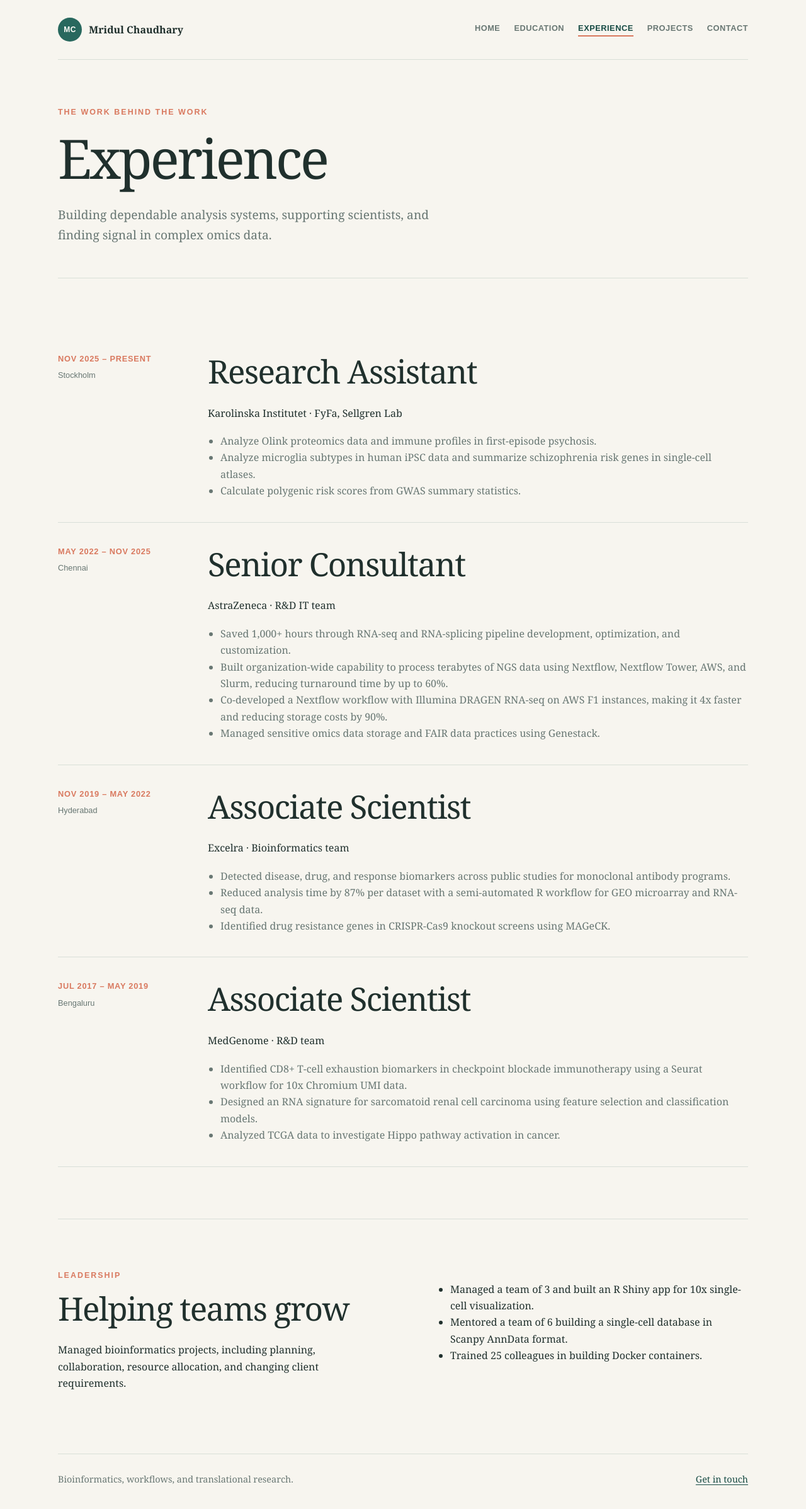
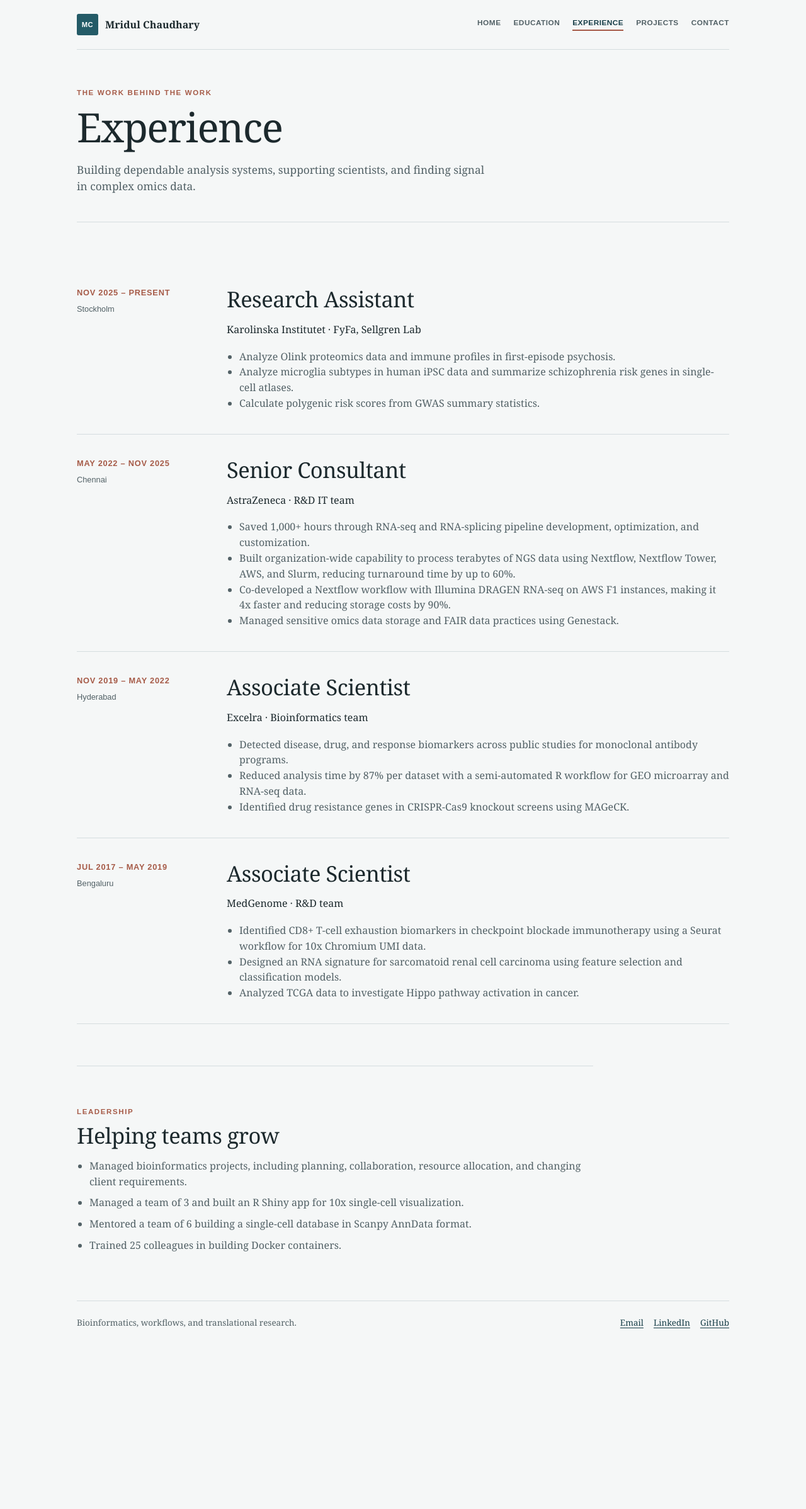
Before and after one commit to Mridul-Chaudhary/Mridul-Chaudhary.github.io, a Jekyll site: the page built from experience.md, in a window 1280 px wide. Shown: the whole page at 63% size. Built offline with Jekyll 4.4.1, drawn with Linux system fonts in a browser that asks for light colours; after the commit the page ends 2143 px from its top, so only the background shows below that.

Commit message:
cleaner look and texts, added picture

```diff
--- a/_layouts/default.html
+++ b/_layouts/default.html
@@ -25,7 +25,7 @@
 
       <footer class="site-footer">
         <span>Bioinformatics, workflows, and translational research.</span>
-        <a href="mailto:mridulchaudhary93@gmail.com">Get in touch</a>
+        <span class="footer-links"><a href="mailto:mridulchaudhary93@gmail.com">Email</a><a href="https://www.linkedin.com/in/mridul-chaudhary-b7228778/">LinkedIn</a><a href="https://github.com/Mridul-Chaudhary">GitHub</a></span>
       </footer>
     </div>
   </body>
--- a/assets/css/style.scss
+++ b/assets/css/style.scss
@@ -2,15 +2,15 @@
 ---
 
 :root {
-  --ink: #20302d;
-  --muted: #687773;
-  --paper: #f7f5ef;
-  --surface: #fffdf8;
-  --line: #d9dfd8;
-  --leaf: #28685e;
-  --leaf-dark: #174b44;
-  --coral: #d9795f;
-  --gold: #e4b85c;
+  --ink: #1c292d;
+  --muted: #526166;
+  --paper: #f5f7f7;
+  --surface: #ffffff;
+  --line: #d5dddf;
+  --leaf: #245b67;
+  --leaf-dark: #173e48;
+  --coral: #a65b48;
+  --gold: #d1aa59;
 }
 
 * { box-sizing: border-box; }
@@ -22,79 +22,90 @@ body {
   color: var(--ink);
   background: var(--paper);
   font-family: Georgia, "Times New Roman", serif;
-  line-height: 1.65;
+  line-height: 1.55;
 }
 
 a { color: var(--leaf-dark); text-underline-offset: 3px; }
 a:hover { color: var(--coral); }
 
-.site-frame { max-width: 1180px; margin: 0 auto; padding: 0 42px; }
+.site-frame { max-width: 1120px; margin: 0 auto; padding: 0 42px; }
 
 .site-header {
   display: flex;
   align-items: center;
   justify-content: space-between;
   gap: 24px;
-  padding: 28px 0;
+  padding: 22px 0;
   border-bottom: 1px solid var(--line);
 }
 
 .brand { display: inline-flex; align-items: center; gap: 11px; color: var(--ink); font-weight: bold; text-decoration: none; }
-.brand-mark { display: grid; width: 38px; height: 38px; place-items: center; border-radius: 50%; color: var(--surface); background: var(--leaf); font: 700 0.75rem Arial, sans-serif; letter-spacing: 0.04em; }
-.site-nav { display: flex; flex-wrap: wrap; justify-content: flex-end; gap: 22px; font: 700 0.8rem Arial, sans-serif; letter-spacing: 0.04em; text-transform: uppercase; }
+.brand-mark { display: grid; width: 34px; height: 34px; place-items: center; border-radius: 3px; color: var(--surface); background: var(--leaf); font: 700 0.7rem Arial, sans-serif; letter-spacing: 0.04em; }
+.site-nav { display: flex; flex-wrap: wrap; justify-content: flex-end; gap: 20px; font: 700 0.74rem Arial, sans-serif; letter-spacing: 0.04em; text-transform: uppercase; }
 .site-nav a { color: var(--muted); text-decoration: none; }
 .site-nav a:hover, .site-nav a[aria-current="page"] { color: var(--leaf-dark); }
 .site-nav a[aria-current="page"] { border-bottom: 2px solid var(--coral); padding-bottom: 4px; }
 
 main { min-height: calc(100vh - 150px); }
-.hero { display: grid; grid-template-columns: 1.3fr 0.7fr; align-items: center; gap: 80px; padding: 100px 0 92px; }
-.eyebrow { margin: 0 0 16px; color: var(--coral); font: 700 0.78rem Arial, sans-serif; letter-spacing: 0.16em; text-transform: uppercase; }
+.hero { display: grid; grid-template-columns: 1.3fr 0.7fr; align-items: center; gap: 72px; padding: 76px 0 70px; }
+.eyebrow { margin: 0 0 12px; color: var(--coral); font: 700 0.72rem Arial, sans-serif; letter-spacing: 0.14em; text-transform: uppercase; }
 h1, h2, h3 { line-height: 1.15; }
-h1 { max-width: 720px; margin: 0 0 25px; font-size: clamp(3.5rem, 8vw, 6.6rem); font-weight: 400; letter-spacing: -0.04em; }
-h2 { margin: 0 0 24px; font-size: clamp(2rem, 4vw, 3.3rem); font-weight: 400; letter-spacing: -0.03em; }
-h3 { margin: 0 0 8px; font-size: 1.35rem; }
-.lede { max-width: 650px; margin: 0; color: var(--muted); font-size: 1.2rem; }
-.hero-links { display: flex; flex-wrap: wrap; gap: 14px; margin-top: 32px; }
-.button { display: inline-block; padding: 11px 18px; border: 1px solid var(--leaf); border-radius: 2px; color: var(--surface); background: var(--leaf); font: 700 0.82rem Arial, sans-serif; text-decoration: none; }
+h1 { max-width: 720px; margin: 0 0 18px; font-size: clamp(2.65rem, 4.5vw, 4.25rem); font-weight: 400; letter-spacing: -0.025em; }
+h2 { margin: 0 0 16px; font-size: clamp(1.65rem, 2.7vw, 2.3rem); font-weight: 400; letter-spacing: -0.015em; }
+h3 { margin: 0 0 8px; font-size: 1.2rem; }
+.lede { max-width: 650px; margin: 0; color: var(--muted); font-size: 1.08rem; }
+.hero-links { display: flex; flex-wrap: wrap; gap: 12px; margin-top: 26px; }
+.button { display: inline-block; padding: 9px 15px; border: 1px solid var(--leaf); border-radius: 2px; color: var(--surface); background: var(--leaf); font: 700 0.76rem Arial, sans-serif; text-decoration: none; }
 .button:hover { color: var(--surface); background: var(--leaf-dark); }
 .button.secondary { color: var(--leaf-dark); background: transparent; }
 .button.secondary:hover { color: var(--surface); }
-.portrait-placeholder { display: grid; aspect-ratio: 1 / 1; max-width: 290px; margin-left: auto; place-items: center; border-radius: 50%; color: var(--leaf-dark); background: radial-gradient(circle at 35% 28%, #f0d4af 0 13%, transparent 14%), radial-gradient(circle at 50% 50%, #d5e2d5 0 54%, #bbd0c5 55% 100%); box-shadow: 22px 22px 0 var(--gold); text-align: center; }
+.portrait-frame { width: min(100%, 255px); aspect-ratio: 4 / 5; margin-left: auto; border: 1px solid var(--line); background: #e2e8e8; box-shadow: 14px 14px 0 var(--gold); overflow: hidden; }
+.portrait-frame img { width: 100%; height: 100%; object-fit: cover; }
+.portrait-placeholder { display: grid; width: 100%; height: 100%; place-items: center; color: var(--leaf-dark); background: #e2e8e8; text-align: center; }
 .portrait-placeholder span { max-width: 125px; font: 700 0.78rem/1.4 Arial, sans-serif; letter-spacing: 0.08em; text-transform: uppercase; }
 
-.section { padding: 82px 0; border-top: 1px solid var(--line); }
+.section { padding: 66px 0; border-top: 1px solid var(--line); }
 .section-intro { max-width: 700px; margin-bottom: 42px; }
-.section-intro p { color: var(--muted); font-size: 1.1rem; }
-.stats { display: grid; grid-template-columns: repeat(3, 1fr); gap: 24px; margin: 0 0 72px; }
+.section-intro p { color: var(--muted); font-size: 1.05rem; }
+.stats { display: grid; grid-template-columns: repeat(3, 1fr); gap: 24px; margin: 0 0 56px; }
 .stat { padding-top: 20px; border-top: 3px solid var(--coral); }
-.stat strong { display: block; font-size: 2rem; font-weight: 400; }
+.stat strong { display: block; font-size: 1.7rem; font-weight: 400; }
 .stat span { color: var(--muted); font: 0.8rem Arial, sans-serif; text-transform: uppercase; letter-spacing: 0.08em; }
 .card-grid { display: grid; grid-template-columns: repeat(2, 1fr); gap: 18px; }
-.card { padding: 27px; border: 1px solid var(--line); background: var(--surface); }
-.card p { margin: 0; color: var(--muted); }
+.card { padding: 24px; border: 1px solid var(--line); background: var(--surface); }
+.card p { margin: 0; color: var(--muted); font-size: 1rem; }
 .tag-list { display: flex; flex-wrap: wrap; gap: 9px; padding: 0; list-style: none; }
 .tag-list li { padding: 7px 11px; color: var(--leaf-dark); background: #e5eee6; font: 700 0.78rem Arial, sans-serif; }
 
-.page-heading { padding: 76px 0 52px; }
-.page-heading h1 { max-width: 760px; font-size: clamp(3rem, 7vw, 5.4rem); }
+.page-heading { padding: 62px 0 42px; }
+.page-heading h1 { max-width: 760px; font-size: clamp(2.8rem, 5vw, 4.5rem); }
 .timeline { border-top: 1px solid var(--line); }
 .timeline-item { display: grid; grid-template-columns: 190px 1fr; gap: 48px; padding: 36px 0; border-bottom: 1px solid var(--line); }
 .timeline-meta { color: var(--coral); font: 700 0.8rem/1.5 Arial, sans-serif; text-transform: uppercase; letter-spacing: 0.06em; }
 .timeline-meta span { display: block; margin-top: 7px; color: var(--muted); font-weight: 400; text-transform: none; letter-spacing: 0; }
-.timeline-item ul { margin: 18px 0 0; padding-left: 20px; color: var(--muted); }
+.timeline-item ul { margin: 18px 0 0; padding-left: 20px; color: var(--muted); font-size: 1rem; }
 .split { display: grid; grid-template-columns: 1fr 1fr; gap: 70px; }
+.leadership-section { max-width: 820px; }
+.leadership-section ul { margin: 0; padding-left: 20px; color: var(--muted); font-size: 1rem; }
+.leadership-section li { margin: 9px 0; }
 .contact-block { padding: 30px 0; border-top: 3px solid var(--coral); }
-.contact-list { padding: 0; list-style: none; font-size: 1.2rem; }
+.contact-list { padding: 0; list-style: none; font-size: 1.05rem; }
 .contact-list li { padding: 12px 0; border-bottom: 1px solid var(--line); }
-.note { color: var(--muted); font-size: 0.92rem; }
-.site-footer { display: flex; justify-content: space-between; gap: 20px; padding: 28px 0 36px; border-top: 1px solid var(--line); color: var(--muted); font-size: 0.9rem; }
+.publication-list article { padding: 0 0 22px; margin: 0 0 22px; border-bottom: 1px solid var(--line); }
+.publication-list article:last-child { padding-bottom: 0; margin-bottom: 0; border-bottom: 0; }
+.publication-list p { margin: 0 0 8px; color: var(--muted); }
+.publication-list strong { color: var(--ink); font-weight: 400; }
+.publication-list a { font: 700 0.78rem Arial, sans-serif; }
+.note { color: var(--muted); font-size: 0.98rem; }
+.site-footer { display: flex; justify-content: space-between; gap: 20px; padding: 24px 0 32px; border-top: 1px solid var(--line); color: var(--muted); font-size: 0.84rem; }
+.footer-links { display: flex; gap: 16px; }
 
 @media (max-width: 720px) {
   .site-frame { padding: 0 20px; }
   .site-header, .site-footer { align-items: flex-start; flex-direction: column; }
   .site-nav { justify-content: flex-start; gap: 12px 16px; }
   .hero { grid-template-columns: 1fr; gap: 48px; padding: 70px 0; }
-  .portrait-placeholder { width: 210px; margin: 0 0 0 18px; }
+  .portrait-frame { width: 190px; margin: 0 0 0 18px; }
   .stats, .card-grid, .split { grid-template-columns: 1fr; }
   .timeline-item { grid-template-columns: 1fr; gap: 12px; }
   .section { padding: 60px 0; }
--- a/experience.md
+++ b/experience.md
@@ -18,7 +18,13 @@ permalink: /experience/
   <article class="timeline-item"><div class="timeline-meta">Jul 2017 &ndash; May 2019<span>Bengaluru</span></div><div><h2>Associate Scientist</h2><p>MedGenome · R&amp;D team</p><ul><li>Identified CD8+ T-cell exhaustion biomarkers in checkpoint blockade immunotherapy using a Seurat workflow for 10x Chromium UMI data.</li><li>Designed an RNA signature for sarcomatoid renal cell carcinoma using feature selection and classification models.</li><li>Analyzed TCGA data to investigate Hippo pathway activation in cancer.</li></ul></div></article>
 </section>
 
-<section class="section split">
-  <div><p class="eyebrow">Leadership</p><h2>Helping teams grow</h2><p>Managed bioinformatics projects, including planning, collaboration, resource allocation, and changing client requirements.</p></div>
-  <div><ul><li>Managed a team of 3 and built an R Shiny app for 10x single-cell visualization.</li><li>Mentored a team of 6 building a single-cell database in Scanpy AnnData format.</li><li>Trained 25 colleagues in building Docker containers.</li></ul></div>
+<section class="section leadership-section">
+  <p class="eyebrow">Leadership</p>
+  <h2>Helping teams grow</h2>
+  <ul>
+    <li>Managed bioinformatics projects, including planning, collaboration, resource allocation, and changing client requirements.</li>
+    <li>Managed a team of 3 and built an R Shiny app for 10x single-cell visualization.</li>
+    <li>Mentored a team of 6 building a single-cell database in Scanpy AnnData format.</li>
+    <li>Trained 25 colleagues in building Docker containers.</li>
+  </ul>
 </section>
```
Also changed, not shown: contact.md (+2 -2 lines), index.md (+4 -1 lines), projects.md (+1 -1 lines), assets/images/cafe_pic.jpg (added).
